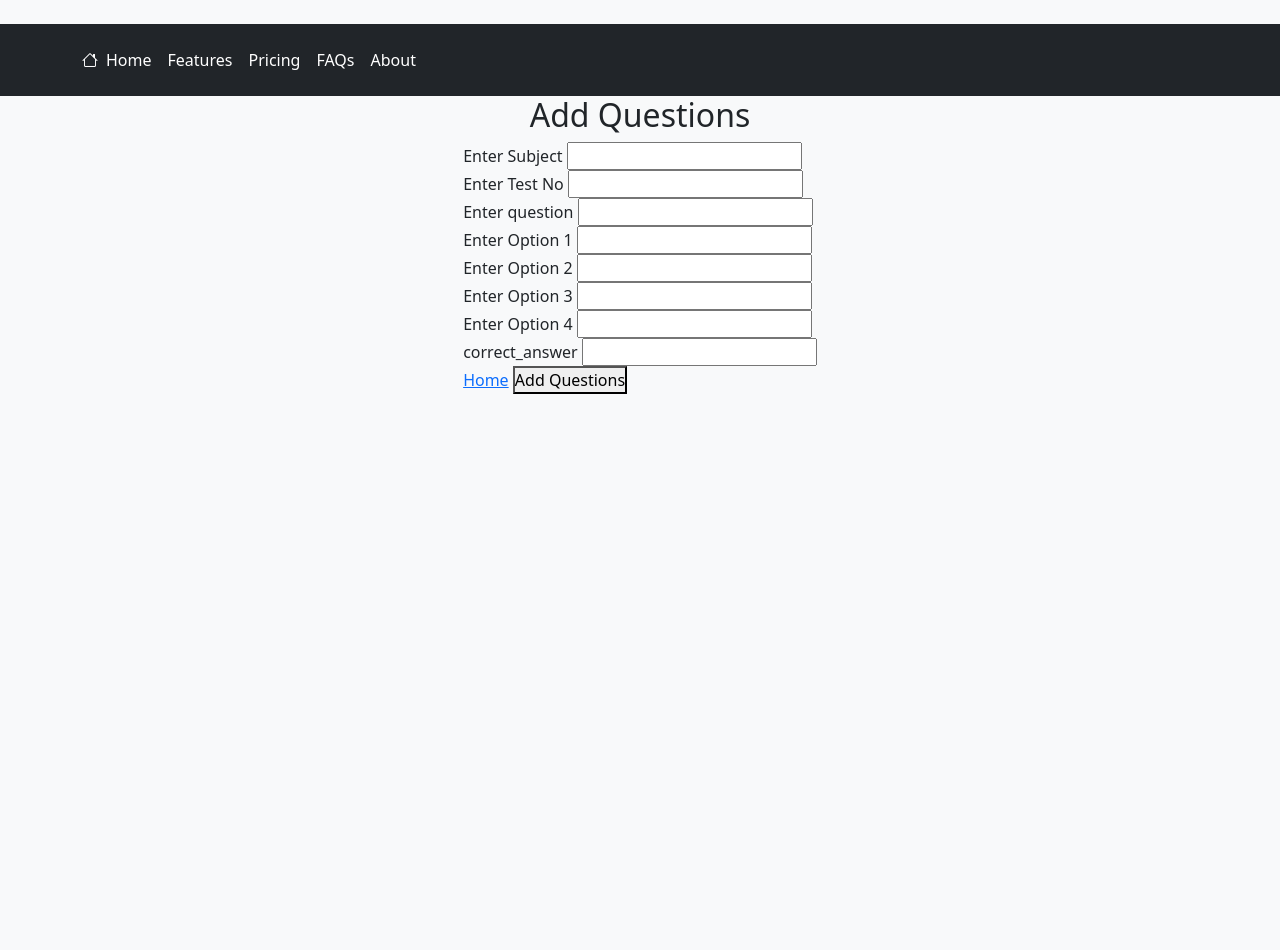
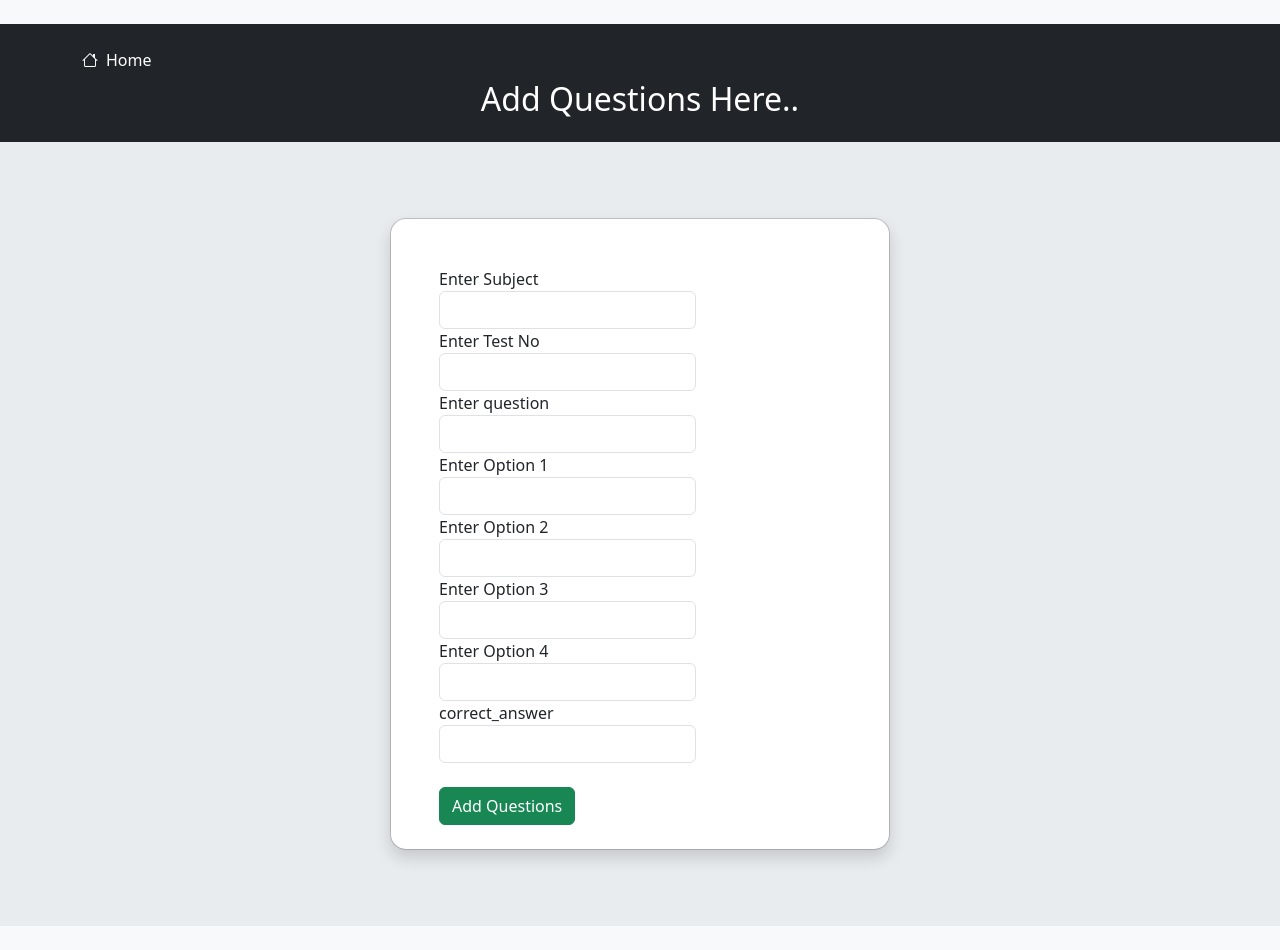
Before and after one commit to Shraddhamali2104/QuizProject2, a Flask app: page /add_questions in a window 1280 px wide. Run offline with Flask 3, Linux system fonts and the light colour scheme.

Commit message:
bootstrap added in questions.html

```diff
--- a/templates/admin/add_questions.html
+++ b/templates/admin/add_questions.html
@@ -2,51 +2,65 @@
 
 {%block title%}
 {%endblock%}
+{% block header %}
+<div class="container text-center mt=0" >
+    <h2>Add Questions Here..</h2>
+</div>
+{%endblock%}
 {%block middle_content%}
-<div>
-    <h2>Add Questions</h2>
-</div>
+
+<div class="modal modal-sheet position-static d-block bg-body-secondary p-4 py-md-5" tabindex="-1" role="dialog" id="modalSignin">
+    <div class="modal-dialog" role="document">
+        <div class="modal-content rounded-4 shadow">
+            <div class="modal-header p-5 pb-4 border-bottom-0">
 <form action="/add_questions" method="post">
+    <!-- <div class="col-sm-6"> -->
     <div>
         <label for="subject">Enter Subject</label>
-        <input type="text" name="subject" id="subject">
+        <input type="text" class="form-control" name="subject" id="subject">
     </div>
     <div>
         <label for="test_no">Enter Test No</label>
-        <input type="text" name="test_no" id="test_no">
+        <input type="text" class="form-control"  name="test_no" id="test_no">
     </div>
 
     <div>
         <label for="question">Enter question</label>
-        <input type="text" name="question" id="question">
+        <input type="text" class="form-control" name="question" id="question">
     </div>
 
     <div>
         <label for="option1">Enter Option 1</label>
-        <input type="text" name="option1" id="option2">
+        <input type="text" class="form-control" name="option1" id="option2">
     </div>
     <div>
         <label for="option2">Enter Option 2</label>
-        <input type="text" name="option2" id="option2">
+        <input type="text" class="form-control" name="option2" id="option2">
     </div>
 
     <div>
         <label for="option3">Enter Option 3</label>
-        <input type="text" name="option3" id="option3">
+        <input type="text" class="form-control" name="option3" id="option3">
     </div>
 
     <div>
         <label for="option4">Enter Option 4</label>
-        <input type="text" name="option4" id="option4">
+        <input type="text" class="form-control" name="option4" id="option4">
     </div>
 
     <div>
         <label for="correct_answer">correct_answer</label>
-        <input type="text" name="correct_answer" id="correct_answer">
+        <input type="text" class="form-control" name="correct_answer" id="correct_answer">
     </div>
+<!-- </div> -->
+    <br>
 
-    <a href="/">Home</a>
-    <button type="submit">Add Questions</button>
+    <button type="submit" class="btn btn-success" >Add Questions</button>
 </form>
+</div>
+</div>
+</div>
+</div>
+
 
 {%endblock%}
--- a/templates/base.html
+++ b/templates/base.html
@@ -28,10 +28,10 @@
 
             <ul class="nav col-12 col-lg-auto me-lg-auto mb-2 justify-content-center mb-md-0">
               <li><a href="/" class="nav-link px-2 text-white">Home</a></li>
-              <li><a href="#" class="nav-link px-2 text-white">Features</a></li>
+              <!-- <li><a href="#" class="nav-link px-2 text-white">Features</a></li>
               <li><a href="#" class="nav-link px-2 text-white">Pricing</a></li>
               <li><a href="#" class="nav-link px-2 text-white">FAQs</a></li>
-              <li><a href="#" class="nav-link px-2 text-white">About</a></li>
+              <li><a href="#" class="nav-link px-2 text-white">About</a></li> -->
             </ul>
 
             <!-- <form class="col-12 col-lg-auto mb-3 mb-lg-0 me-lg-3" role="search">
--- a/templates/main.html
+++ b/templates/main.html
@@ -5,8 +5,8 @@ main template
 {% endblock %}
 
 {% block header %}
-<div class="container text-center" >
-    <h2>🎯 Welcome to quizBuzz...! 🎯<h2>
+<div class="container text-center mt=0" >
+    <h1>🎯 Welcome to QuizBuzz...! 🎯<h1>
 </div>
 {% endblock %}
 
```
Also changed, not shown: templates/admin/remove_subject.html (+6 -2 lines).
